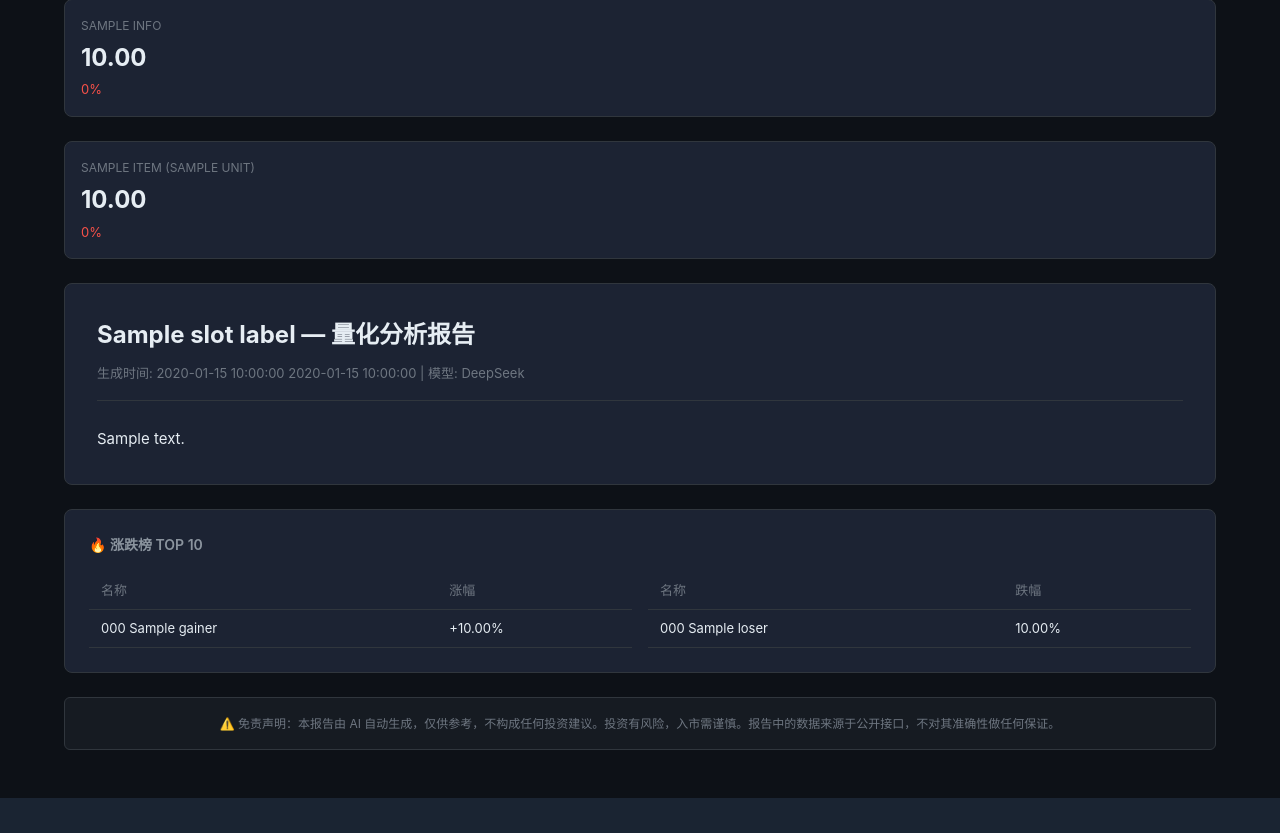
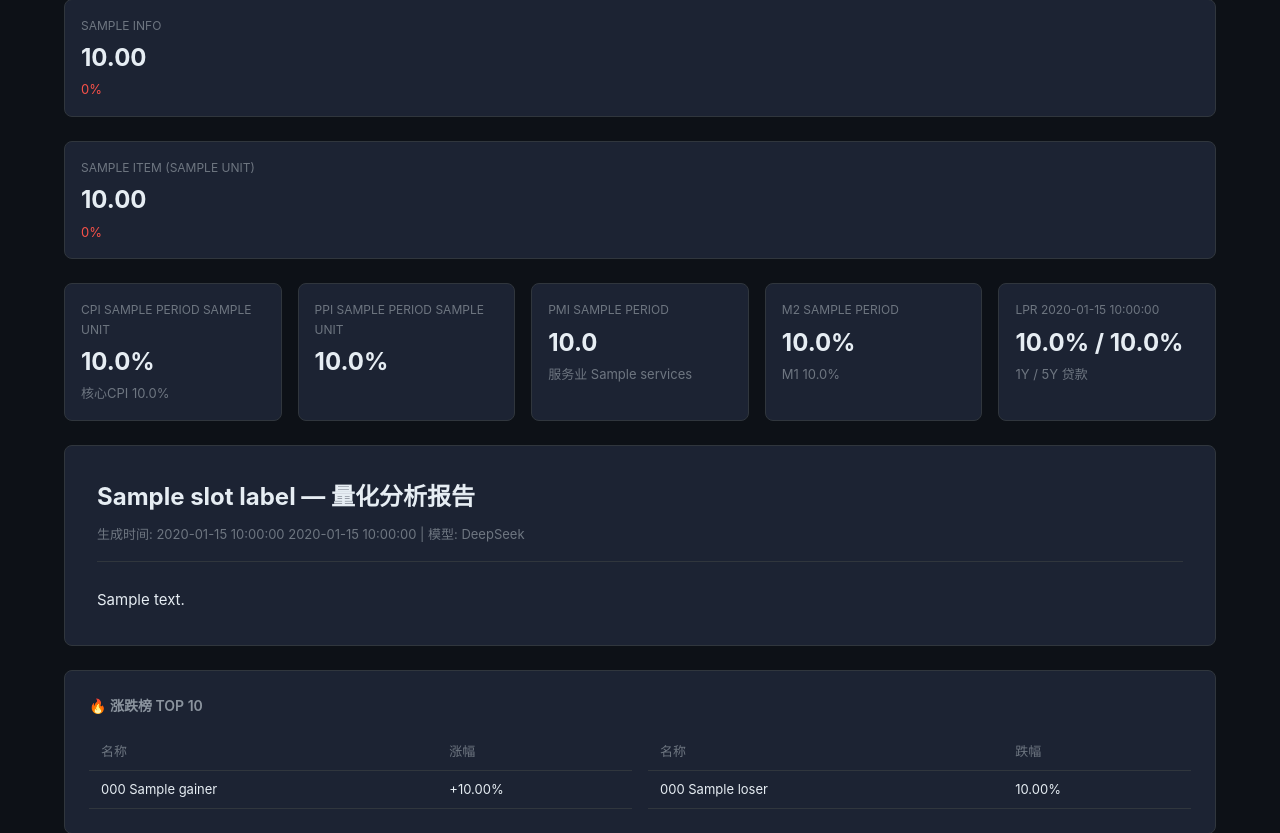
Before and after one commit to ad12398/a-share-report, a Python web app: template src/web/templates/report.html in a window 1280 px wide. Shown: the part 123-956 px from the top of the page. Before the commit the page ends 921 px from the top, so only its background shows below. Run offline with Jinja, Linux system fonts and the light colour scheme; the template is opened without the code that fills it: most values are stand-ins (such as "Sample title", 1, 10 or a date in 2020); some libraries are stand-ins or nearby versions.

Commit message:
feat: macro data KPI cards (CPI/PPI/PMI/M2/LPR)

```diff
--- a/src/web/templates/report.html
+++ b/src/web/templates/report.html
@@ -67,6 +67,49 @@
     </div>
     {% endif %}
     {% endfor %}
+  </div>
+  {% endif %}
+
+  <!-- 宏观数据 KPI -->
+  {% if macro and macro.get("cpi") %}
+  <div class="kpi-row">
+    {% if macro.cpi %}
+    <div class="kpi-card">
+      <div class="label">CPI {{ macro.cpi.period or '' }} {{ macro.cpi.unit or '%' }}</div>
+      <div class="value">{{ "%.1f"|format(macro.cpi.yoy) }}%</div>
+      <div class="change" style="color:var(--text-muted);">核心CPI {{ "%.1f"|format(macro.cpi.core_yoy) }}%</div>
+    </div>
+    {% endif %}
+    {% if macro.ppi %}
+    <div class="kpi-card">
+      <div class="label">PPI {{ macro.ppi.period }} {{ macro.ppi.unit or '%' }}</div>
+      <div class="value">{{ "%.1f"|format(macro.ppi.yoy) }}%</div>
+      <div class="change {% if macro.ppi.yoy >= 0 %}up{% else %}down{% endif %}">
+        {% if macro.ppi.mom %}{% if macro.ppi.mom >= 0 %}+{% endif %}{{ "%.1f"|format(macro.ppi.mom) }}% MoM{% endif %}
+      </div>
+    </div>
+    {% endif %}
+    {% if macro.pmi %}
+    <div class="kpi-card">
+      <div class="label">PMI {{ macro.pmi.period }}</div>
+      <div class="value">{{ "%.1f"|format(macro.pmi.manufacturing) }}</div>
+      <div class="change" style="color:var(--text-muted);">服务业 {{ macro.pmi.services }}</div>
+    </div>
+    {% endif %}
+    {% if macro.m2 %}
+    <div class="kpi-card">
+      <div class="label">M2 {{ macro.m2.period }}</div>
+      <div class="value">{{ "%.1f"|format(macro.m2.yoy) }}%</div>
+      <div class="change" style="color:var(--text-muted);">M1 {{ "%.1f"|format(macro.m2.m1_yoy) }}%</div>
+    </div>
+    {% endif %}
+    {% if macro.lpr %}
+    <div class="kpi-card">
+      <div class="label">LPR {{ macro.lpr.updated or '' }}</div>
+      <div class="value">{{ "%.1f"|format(macro.lpr.lpr_1y) }}% / {{ "%.1f"|format(macro.lpr.lpr_5y) }}%</div>
+      <div class="change" style="color:var(--text-muted);">1Y / 5Y 贷款</div>
+    </div>
+    {% endif %}
   </div>
   {% endif %}
 
```
